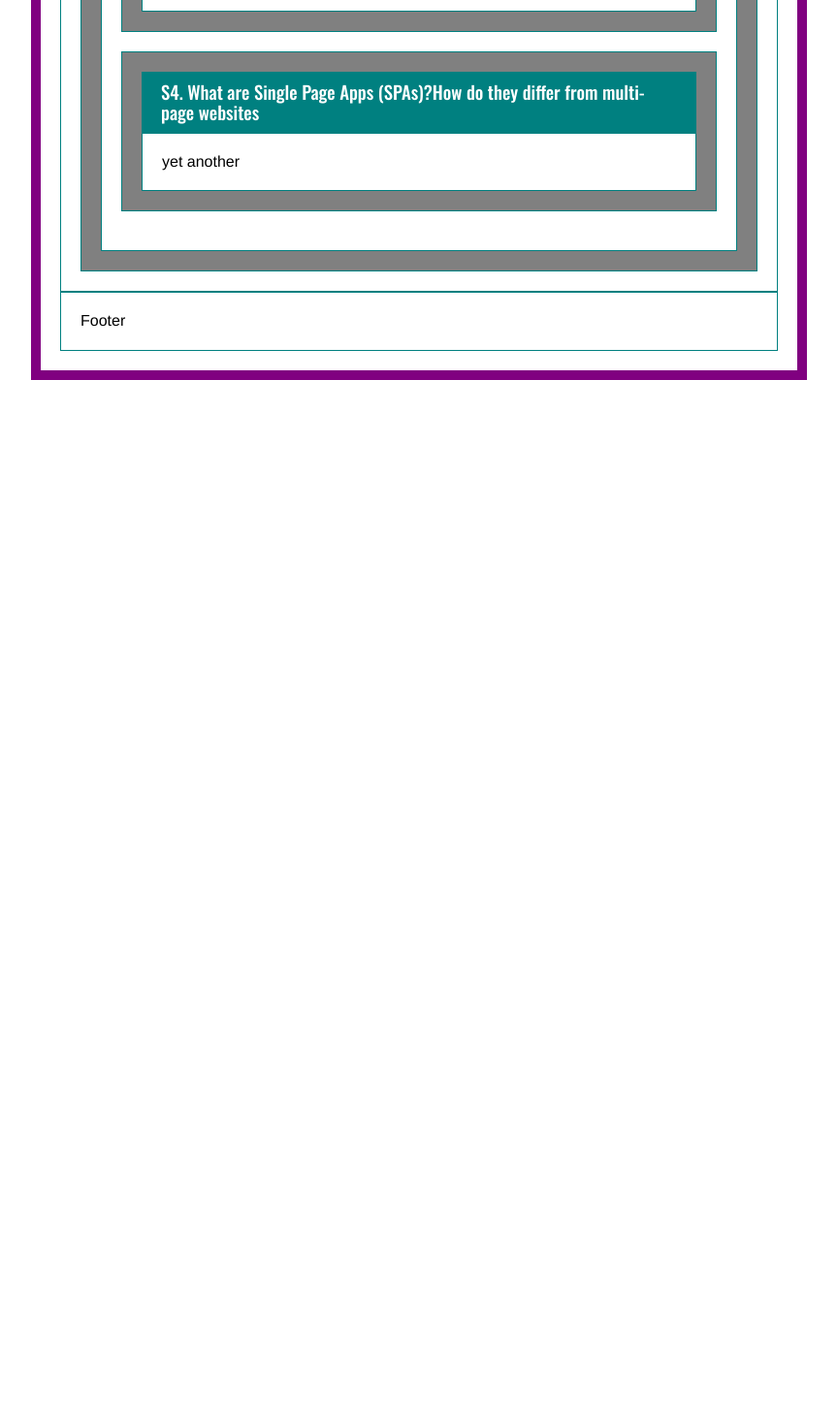
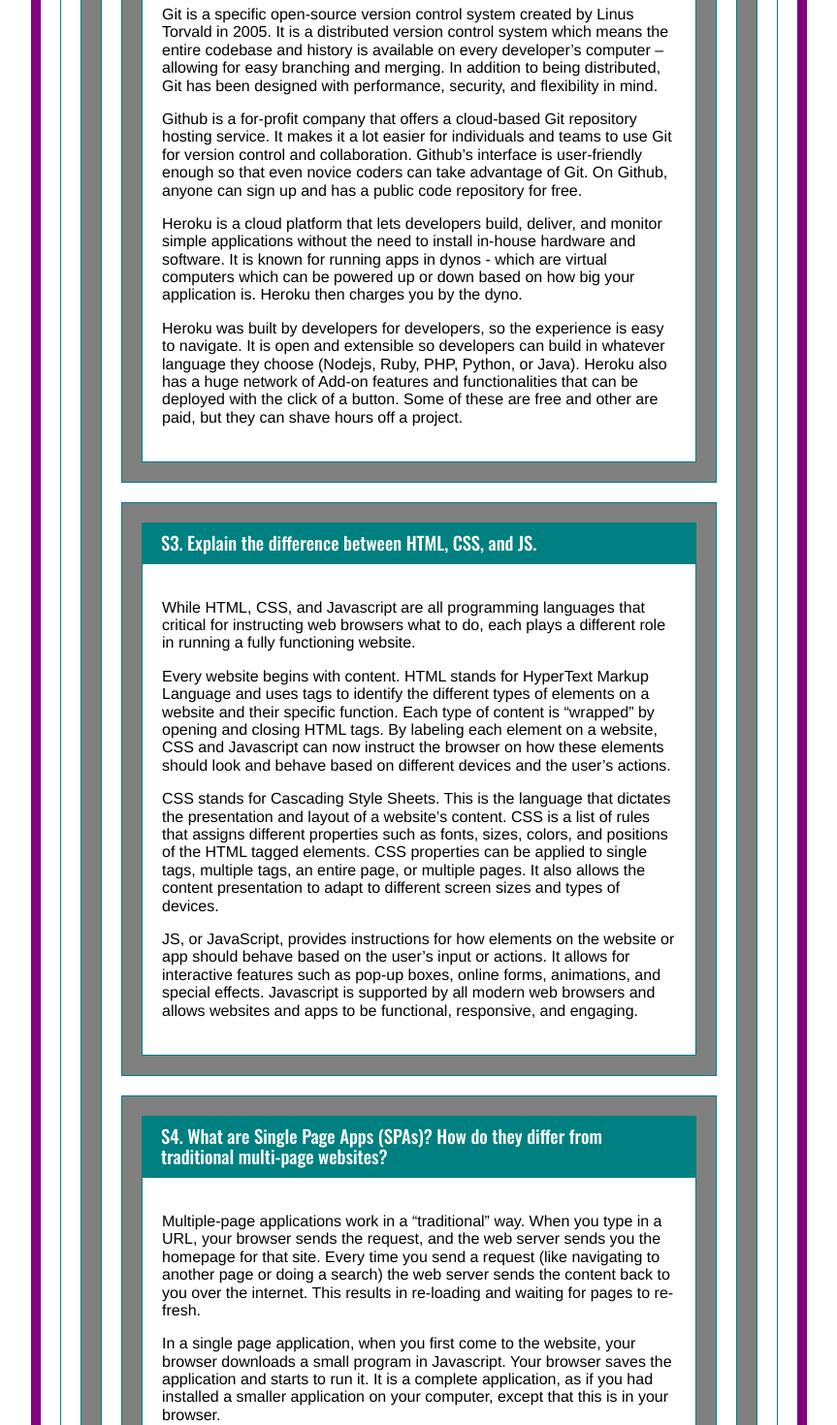
Before and after one commit to BangMacCreative/Web-1-Macaraeg-Rowena-Final, a React (Create React App) app: page / in a window 1280 px wide. Shown: the part 940-2410 px from the top of the page at 97% size, without its empty margins (208-1071 px from the left). Before the commit the page ends 1332 px from the top, so only its background shows below. Built offline with nearby package versions, Linux system fonts and the light colour scheme.

Commit message:
Updating Homework

```diff
--- a/src/React/Homework/Essays/Essays.jsx
+++ b/src/React/Homework/Essays/Essays.jsx
@@ -8,15 +8,23 @@
         <EssaysStyled>
             <h2>Essays </h2>
             <Essay q='S2. What is the difference between Git, Github, and Heroku?'>
-                This is my answer
-                This is my answer
-                This is my answer
+               <p>Version control allows developers to track and manage changes to a software project’s code. As a software project grows, version control becomes essential. Take for example a website for this class. If different students were working on different parts of the website, it wouldn’t be safe or efficient to have them directly edit the “official” source code. Instead, version control allows teammates to work safely through branching and merging. With branching, a developer duplicates part of the source code (called the repository). The developer can then safely make changes to that part of the code without affecting the rest of the project.</p>
+               <p>Git is a specific open-source version control system created by Linus Torvald in 2005. It is a distributed version control system which means the entire codebase and history is available on every developer’s computer – allowing for easy branching and merging. In addition to being distributed, Git has been designed with performance, security, and flexibility in mind.</p>
+               <p>Github is a for-profit company that offers a cloud-based Git repository hosting service. It makes it a lot easier for individuals and teams to use Git for version control and collaboration. Github’s interface is user-friendly enough so that even novice coders can take advantage of Git. On Github, anyone can sign up and has a public code repository for free.
+</p>
+               <p>Heroku is a cloud platform that lets developers build, deliver, and monitor simple applications without the need to install in-house hardware and software. It is known for running apps in dynos - which are virtual computers which can be powered up or down based on how big your application is. Heroku then charges you by the dyno. </p>
+               <p>Heroku was built by developers for developers, so the experience is easy to navigate. It is open and extensible so developers can build in whatever language they choose (Nodejs, Ruby, PHP, Python, or Java). Heroku also has a huge network of Add-on features and functionalities that can be deployed with the click of a button. Some of these are free and other are paid, but they can shave hours off a project.</p>
             </Essay>
             <Essay q='S3. Explain the difference between HTML, CSS, and JS.'>
-                something else
+                <p>While HTML, CSS, and Javascript are all programming languages that critical for instructing web browsers what to do, each plays a different role in running a fully functioning website. < /p>
+                <p>Every website begins with content. HTML stands for HyperText Markup Language and uses tags to identify the different types of elements on a website and their specific function. Each type of content is “wrapped” by opening and closing HTML tags. By labeling each element on a website, CSS and Javascript can now instruct the browser on how these elements should look and behave based on different devices and the user’s actions.< /p>
+                <p>CSS stands for Cascading Style Sheets. This is the language that dictates the presentation and layout of a website’s content. CSS is a list of rules that assigns different properties such as fonts, sizes, colors, and positions of the HTML tagged elements. CSS properties can be applied to single tags, multiple tags, an entire page, or multiple pages. It also allows the content presentation to adapt to different screen sizes and types of devices.< /p>
+                <p>JS, or JavaScript, provides instructions for how elements on the website or app should behave based on the user’s input or actions. It allows for interactive features such as pop-up boxes, online forms, animations, and special effects. Javascript is supported by all modern web browsers and allows websites and apps to be functional, responsive, and engaging.< /p>
             </Essay>
-            <Essay q='S4. What are Single Page Apps (SPAs)?How do they differ from multi-page websites'>
-                yet another
+            <Essay q='S4. What are Single Page Apps (SPAs)? How do they differ from traditional multi-page websites?'>
+                <p>Multiple-page applications work in a “traditional” way. When you type in a URL, your browser sends the request, and the web server sends you the homepage for that site. Every time you send a request (like navigating to another page or doing a search) the web server sends the content back to you over the internet. This results in re-loading and waiting for pages to re-fresh.</p>
+                <p>In a single page application, when you first come to the website, your browser downloads a small program in Javascript. Your browser saves the application and starts to run it. It is a complete application, as if you had installed a smaller application on your computer, except that this is in your browser. </p>
+                <p>Once it is running, you don’t need to reload that page anymore. That little javascript program is going to control everything on your screen. If it needs to, it will communicate to the web server and get the information you need without reloading the page. That’s why it’s called a single page application - there’s no need to refresh the page, it just loads one time. That saves a lot of bandwidth and time. It’s a much faster and more fluid experience, but it is more difficult to build.</p>
             </Essay>
         </EssaysStyled>
     )
```
